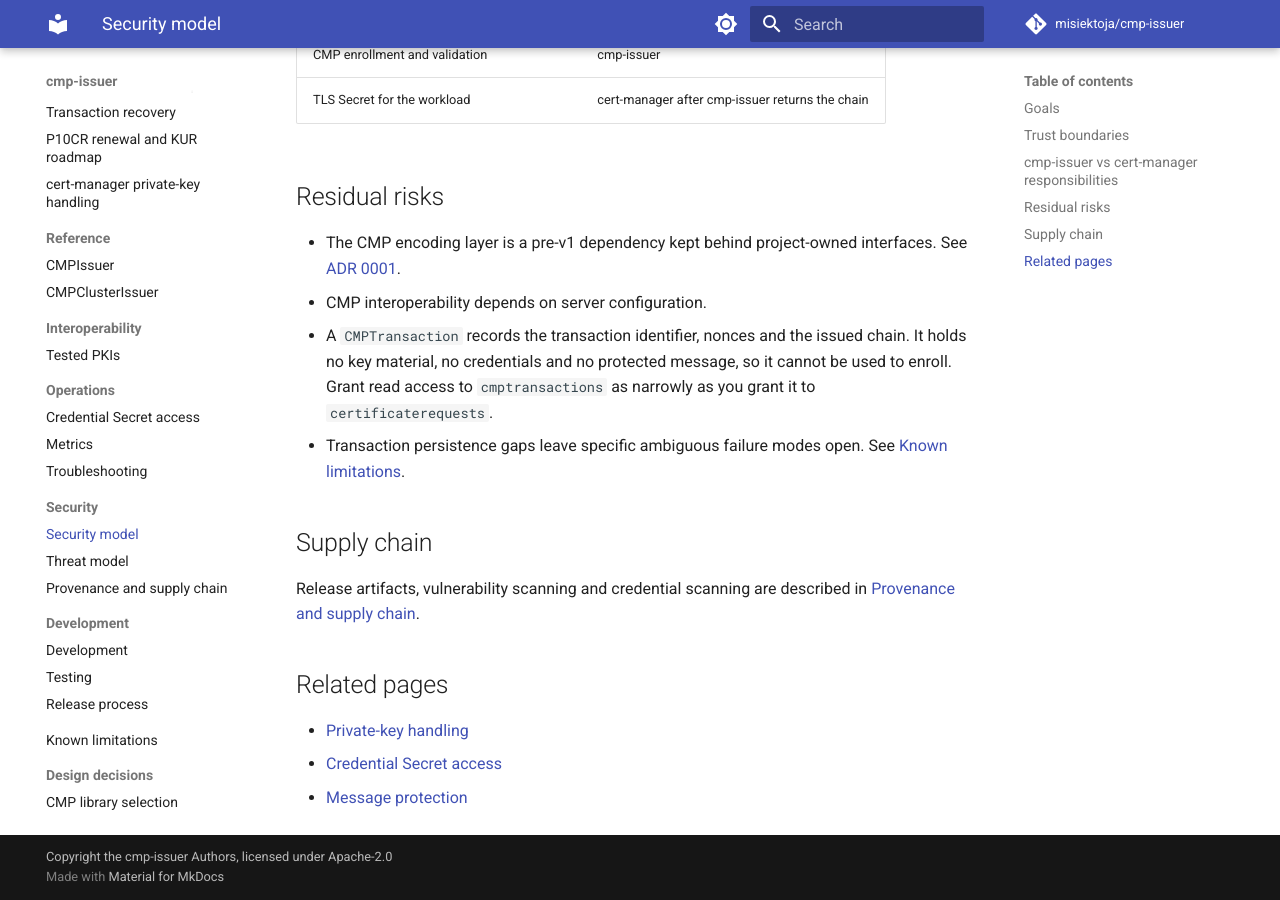
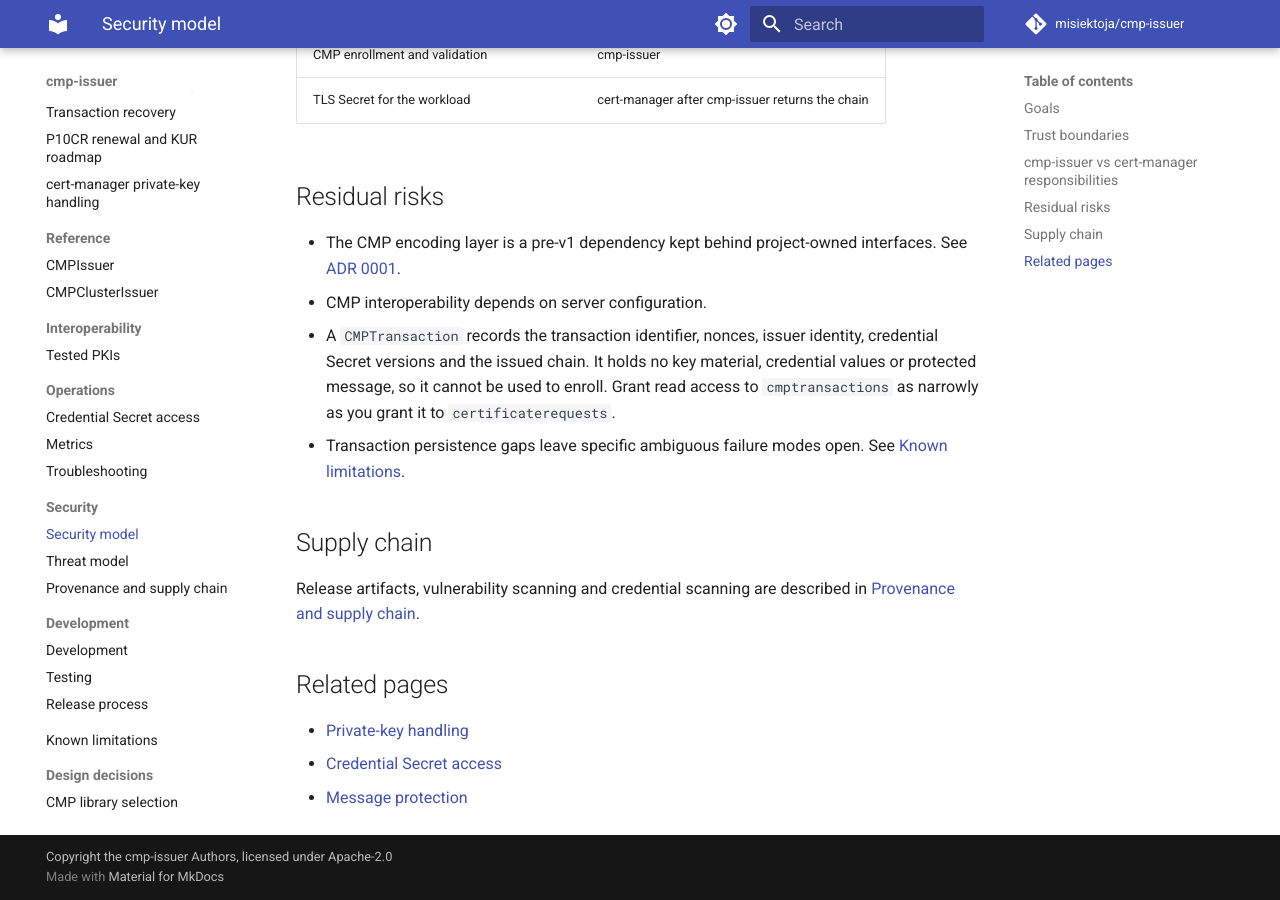
Before and after one commit to misiektoja/cmp-issuer, an MkDocs documentation site: the page built from docs/security/security-model.md, in a window 1280 px wide and 900 px high, scrolled down 1499 px. Built offline with MkDocs 1.6.1 and Material for MkDocs 9.7.7, drawn with Linux system fonts in a browser that asks for light colours; comment, search, counter and statistics services are not loaded; some of the changed text lies outside the part shown.

Commit message:
docs(security): record transaction and response binding

```diff
--- a/docs/security/security-model.md
+++ b/docs/security/security-model.md
@@ -8,11 +8,11 @@
 | --- | --- |
 | Protect credentials | Namespace-bounded Secret RBAC, no secret values in logs or Events |
 | Protect workload keys | P10CR never reads private-key Secrets |
-| Reject forged CMP responses | Mandatory PKIProtection verification, transaction ID and nonce checks |
+| Reject forged CMP responses | Pinned PKIProtection mechanism, configured sender identity, transaction ID and nonce checks |
 | Reject substituted certificates | CSR public-key match and CMP trust chain validation |
 | Limit blast radius | Bounded timeouts, response size, poll counts and transaction duration |
 | Fail closed on ambiguity | No partial TLS Secret on verification failure |
-| Survive a restart without re-enrolling | Record the protected enrollment message before it is sent and the validated chain before it is returned, in a `CMPTransaction` |
+| Survive a restart without re-enrolling | Record the transaction and configuration identity before the first send and the validated chain before it is returned in a `CMPTransaction` |
 
 ## Trust boundaries
 
@@ -52,7 +52,7 @@
 
 * The CMP encoding layer is a pre-v1 dependency kept behind project-owned interfaces. See [ADR 0001](../adr/0001-cmp-library.md).
 * CMP interoperability depends on server configuration.
-* A `CMPTransaction` records the transaction identifier, nonces and the issued chain. It holds no key material, no credentials and no protected message, so it cannot be used to enroll. Grant read access to `cmptransactions` as narrowly as you grant it to `certificaterequests`.
+* A `CMPTransaction` records the transaction identifier, nonces, issuer identity, credential Secret versions and the issued chain. It holds no key material, credential values or protected message, so it cannot be used to enroll. Grant read access to `cmptransactions` as narrowly as you grant it to `certificaterequests`.
 * Transaction persistence gaps leave specific ambiguous failure modes open. See [Known limitations](../known-limitations.md).
 
 ## Supply chain
```
